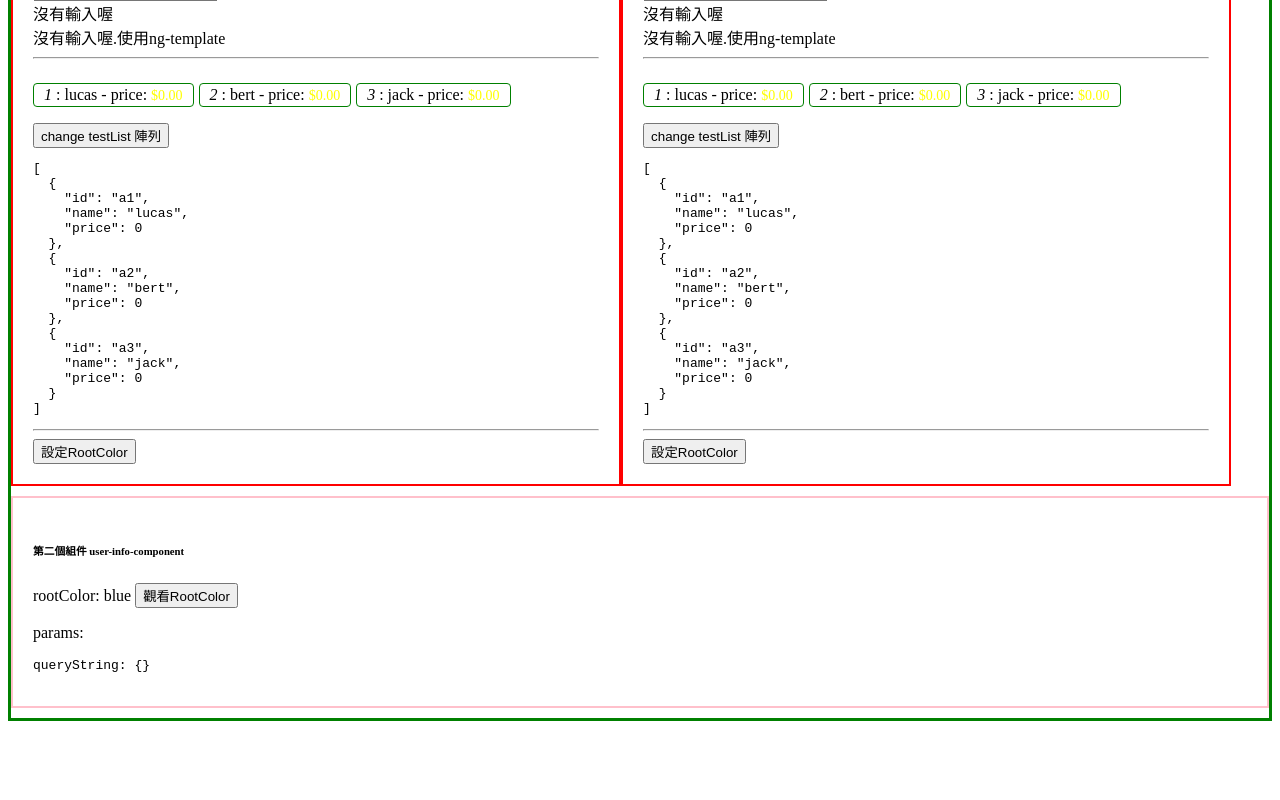
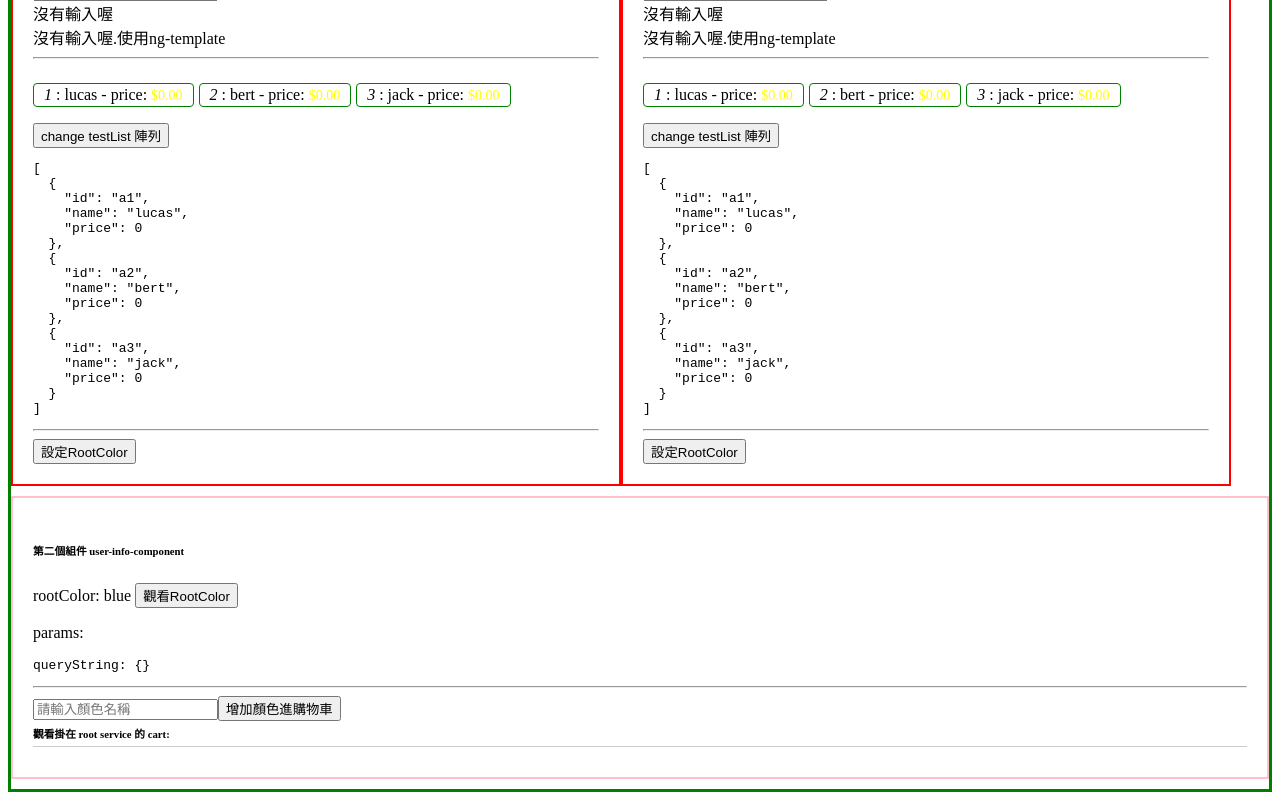
Before and after one commit to lucaschien/Angular10, an Angular app in the folder my-app/: page /index in a window 1280 px wide. Shown: the part 288-1088 px from the top of the page. Before the commit the page ends 1017 px from the top, so only its background shows below. Built offline with nearby package versions, Linux system fonts and the light colour scheme.

Commit message:
no message

```diff
--- a/my-app/src/app/components/userInfoComponent/userInfo.component.html
+++ b/my-app/src/app/components/userInfoComponent/userInfo.component.html
@@ -5,4 +5,17 @@
 
   <p>params: {{ params }}</p>
   <pre>queryString: {{ queryString | json }}</pre>
+
+  <hr>
+  <input type="text" placeholder="請輸入顏色名稱"
+    [(ngModel)]="newColorName">
+  <button type="button" (click)="createColorInCart()">增加顏色進購物車</button>
+
+  <div class="cart-box">
+    <h6>觀看掛在 root service 的 cart:</h6>
+    <span *ngFor="let item of cart; index as i" >
+      {{ item.name }}
+      <i (click)="removeColorInCart(item.id)">X</i>
+    </span>
+  </div>
 </div>
--- a/my-app/src/app/components/userInfoComponent/userInfo.component.scss
+++ b/my-app/src/app/components/userInfoComponent/userInfo.component.scss
@@ -2,4 +2,24 @@
   padding: 20px;
   border: 2px solid pink;
   margin: 10px 0;
+
+  .cart-box {
+    h6 {
+      margin: 0 0 10px 0;
+      padding: 5px 0;
+      border-bottom: 1px solid #ccc;
+    }
+    span {
+      display: inline-block;
+      margin: 3px 6px;
+      padding: 3px 15px;
+      border: 1px solid #7c7c7c;
+      border-radius: 10px;
+      i {
+        cursor: pointer;
+        color: #325dbb;
+        font-size: 13px;
+      }
+    }
+  }
 }
--- a/my-app/src/app/components/userInfoComponent/userInfo.component.ts
+++ b/my-app/src/app/components/userInfoComponent/userInfo.component.ts
@@ -17,11 +17,15 @@ export class UserInfoComponent implements OnInit {
 
   rootColor: string;
 
+  newColorName: string;
+
   params: string;
   queryString: object;
+  cart = [];
 
   ngOnInit() {
     this.rootColor = this.testRootServices.getColor();
+    this.getAllColors();
     //實驗url帶參數 - (params)
     this.route.paramMap.subscribe(params => {
       this.params = params.get('testId')
@@ -39,5 +43,24 @@ export class UserInfoComponent implements OnInit {
     console.log(this.testRootServices.getColor());
   }
 
+  public createColorInCart() {
+    if (!this.newColorName) return
+    this.newColorName = this.newColorName.trim(); //頭尾去空白
+    this.testRootServices.addToCart({
+      name: this.newColorName,
+      id: new Date().getTime().toString()
+    });
+    this.newColorName = '';
+    this.getAllColors();
+  }
+
+  public removeColorInCart(id) {
+    this.testRootServices.clearCart(id);
+    this.getAllColors();
+  }
+
+  public getAllColors () {
+    this.cart = this.testRootServices.getCart();
+  }
 
 }
--- a/my-app/src/app/services/testRoot.services.ts
+++ b/my-app/src/app/services/testRoot.services.ts
@@ -8,13 +8,22 @@
 
 import { Injectable } from '@angular/core';
 
+interface CartInterface {
+  id: string;
+  name: string
+}
+
 @Injectable({
   providedIn: 'root'
 })
 export class TestRootServices {
+  constructor() {}
+
   public color: string = 'blue';
 
-  constructor() {}
+  //定義購物車資料集合
+  public cart: CartInterface[] = [];
+
 
   public getColor(): string {
     return this.color;
@@ -23,4 +32,23 @@ export class TestRootServices {
     this.color = color;
   }
 
+  public addToCart(obj) {
+    console.log('obj....', obj);
+    if (obj.id && obj.name) {
+      this.cart.push(obj);
+    }
+  }
+
+  public clearCart(id) {
+    this.cart = this.cart.filter((item) => {
+      return item.id !== id
+    });
+  }
+
+  public getCart(): CartInterface[] {
+    return this.cart
+  }
+
+
+
 }
```
